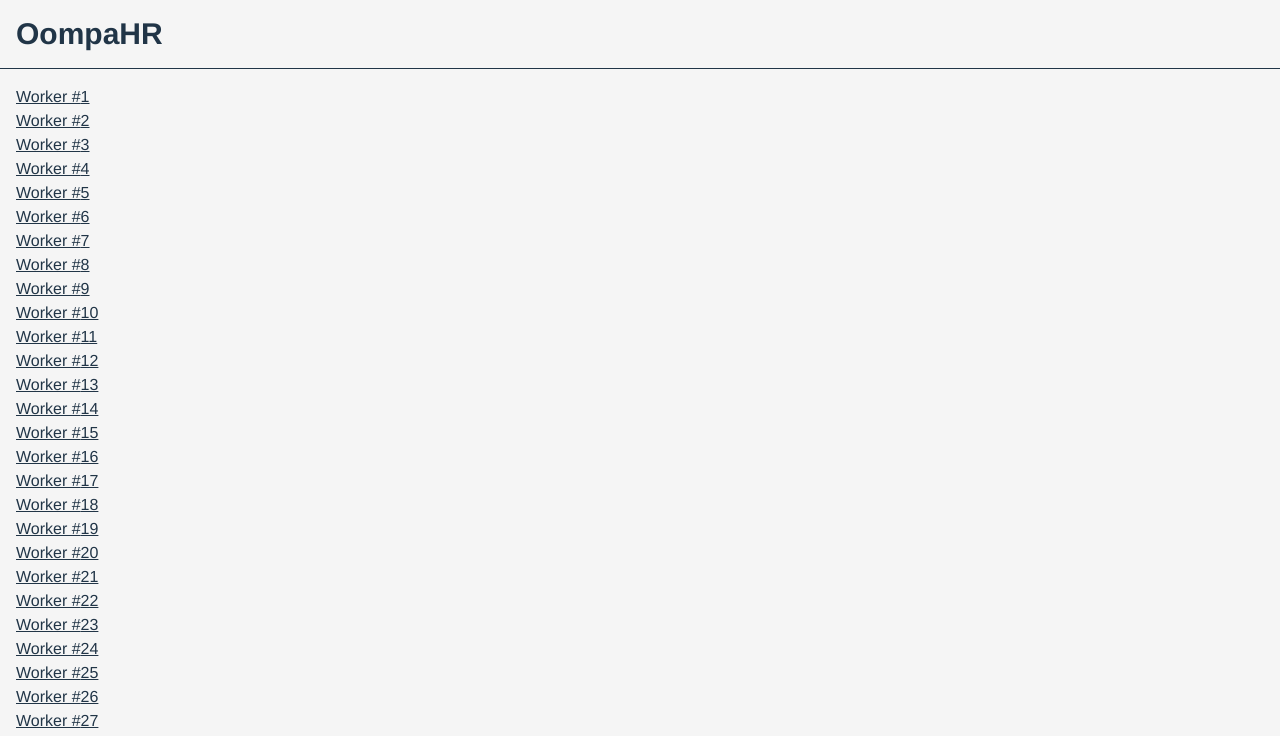
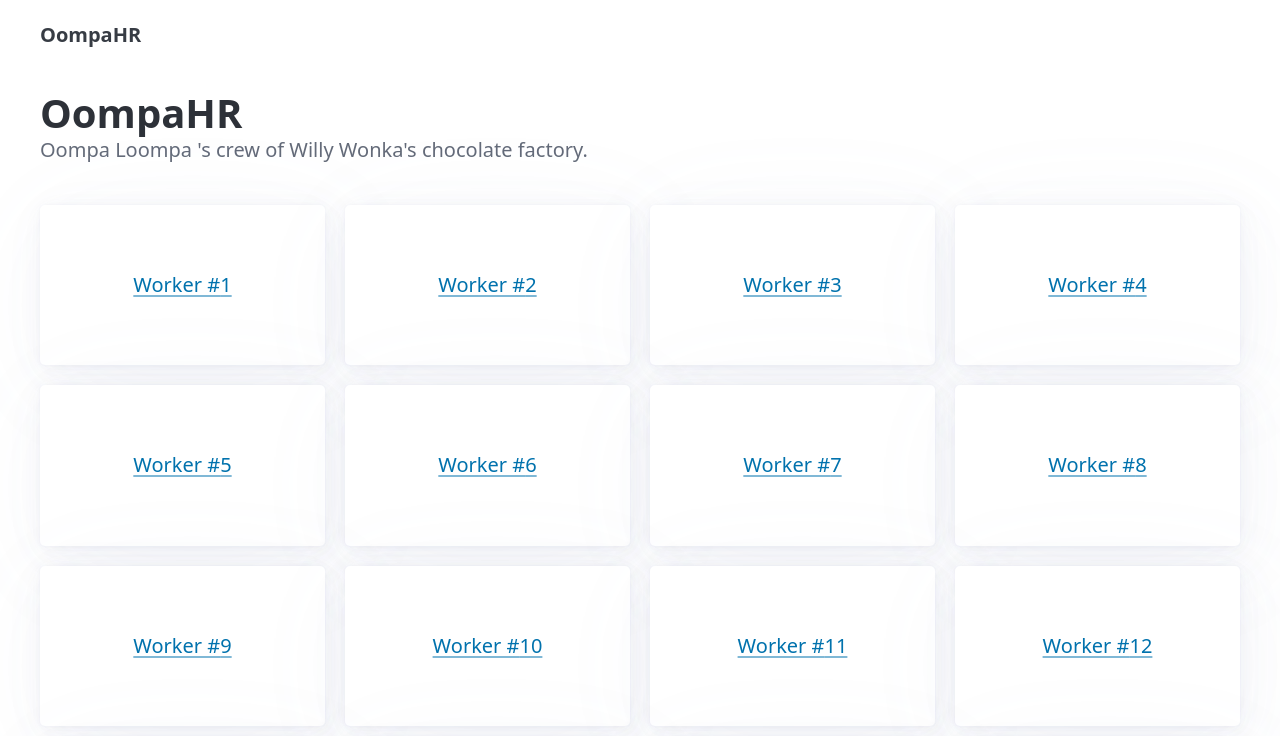
Before and after one commit to marcmarine/oompahr, a React (Vite) app: page / in a window 1280 px wide. Shown: the top 736 px of the page. Built offline with nearby package versions, Linux system fonts and the light colour scheme.

Commit message:
Add PicoCSS and refactor routing structure

```diff
--- a/package.json
+++ b/package.json
@@ -9,6 +9,7 @@
     "preview": "vite preview"
   },
   "dependencies": {
+    "@picocss/pico": "^2.1.1",
     "@tailwindcss/postcss": "^4.1.11",
     "postcss": "^8.5.6",
     "react": "^19.1.0",
--- a/src/App.tsx
+++ b/src/App.tsx
@@ -1,14 +1,18 @@
 import { Route, Routes } from 'react-router'
 import Layout from './components/Layout'
-import Workers from './components/Workers'
 import Worker from './components/Worker'
+import Home from './components/Home'
+import Detail from './components/Detail'
 
 export default function App() {
   return (
     <Routes>
       <Route path="/" element={<Layout />}>
-        <Route index element={<Workers />} />
-        <Route path=":id" element={<Worker />} />
+        <Route index element={<Home />} />
+
+        <Route element={<Detail />}>
+          <Route path=":id" element={<Worker />} />
+        </Route>
       </Route>
     </Routes>
   )
--- /dev/null
+++ b/src/components/Detail.tsx
@@ -0,0 +1,16 @@
+import { NavLink, Outlet } from 'react-router'
+
+export default function Detail() {
+  return (
+    <>
+      <nav aria-label="breadcrumb">
+        <ul>
+          <li>
+            <NavLink to="/">Home</NavLink>
+          </li>
+        </ul>
+      </nav>
+      <Outlet />
+    </>
+  )
+}
--- a/src/components/Header.tsx
+++ b/src/components/Header.tsx
@@ -1,20 +1,15 @@
-import { useNavigate, useParams } from 'react-router'
-
 export default function Header() {
-  const navigate = useNavigate()
-  const params = useParams()
-
   return (
-    <header className="p-4 border-b sticky top-0 bg-[var(--background-color)]">
-      <button
-        className="cursor-pointer hover:underline"
-        onClick={() => {
-          params.id ? navigate(-1) : navigate('/')
-        }}
-        type="button"
-      >
-        <h1 className="text-3xl font-black">OompaHR</h1>
-      </button>
+    <header>
+      <div className="container">
+        <nav>
+          <ul>
+            <li>
+              <strong>OompaHR</strong>
+            </li>
+          </ul>
+        </nav>
+      </div>
     </header>
   )
 }
--- /dev/null
+++ b/src/components/Home.tsx
@@ -0,0 +1,13 @@
+import Workers from './Workers'
+
+export default function Home() {
+  return (
+    <>
+      <hgroup className="py-4">
+        <h1>OompaHR</h1>
+        <p>Oompa Loompa 's crew of Willy Wonka's chocolate factory.</p>
+      </hgroup>
+      <Workers />
+    </>
+  )
+}
--- a/src/components/Layout.tsx
+++ b/src/components/Layout.tsx
@@ -5,8 +5,10 @@
   return (
     <>
       <Header />
-      <main className="p-4">
-        <Outlet />
+      <main>
+        <div className="container">
+          <Outlet />
+        </div>
       </main>
     </>
   )
--- a/src/components/Worker.tsx
+++ b/src/components/Worker.tsx
@@ -1,10 +1,7 @@
 import { useParams } from 'react-router'
 
 export default function Worker() {
-  let { id } = useParams()
-  return (
-    <div>
-      <h2 className="text-2xl font-bold">Worker #{id}</h2>
-    </div>
-  )
+  const { id } = useParams()
+
+  return <h2 className="text-2xl font-bold">Worker #{id}</h2>
 }
--- a/src/components/Workers.tsx
+++ b/src/components/Workers.tsx
@@ -2,14 +2,15 @@
 
 export default function Workers() {
   return (
-    <ul>
+    <div className="tw-grid gap-x-4 grid-cols-1 sm:grid-cols-2 md:grid-cols-4">
       {[...Array(100).keys()].map((item) => (
-        <li key={item}>
-          <NavLink to={`/${item + 1}`} className="underline">
-            Worker #{item + 1}
-          </NavLink>
-        </li>
+        <article
+          key={item}
+          className="aspect-video flex items-center justify-center"
+        >
+          <NavLink to={`/${item + 1}`}>Worker #{item + 1}</NavLink>
+        </article>
       ))}
-    </ul>
+    </div>
   )
 }
--- a/src/index.css
+++ b/src/index.css
@@ -1,26 +1,6 @@
 @import 'tailwindcss';
+@import '@picocss/pico';
 
-:root {
-  --background-color: #242424;
-
-  color-scheme: light dark;
-
-  font-family: Avenir, Helvetica, Arial, sans-serif;
-
-  color: rgba(255, 255, 255, 0.87);
-  background-color: var(--background-color);
-
-  font-synthesis: none;
-  text-rendering: optimizeLegibility;
-  -webkit-font-smoothing: antialiased;
-  -moz-osx-font-smoothing: grayscale;
-  -webkit-text-size-adjust: 100%;
+.tw-grid {
+  @apply grid;
 }
-
-@media (prefers-color-scheme: light) {
-  :root {
-    --background-color: whitesmoke;
-
-    color: #213547;
-  }
-}
```
Also changed, not shown: index.html (+5 -1 lines), 1 other file (tests, documents, lock files or other folders).
